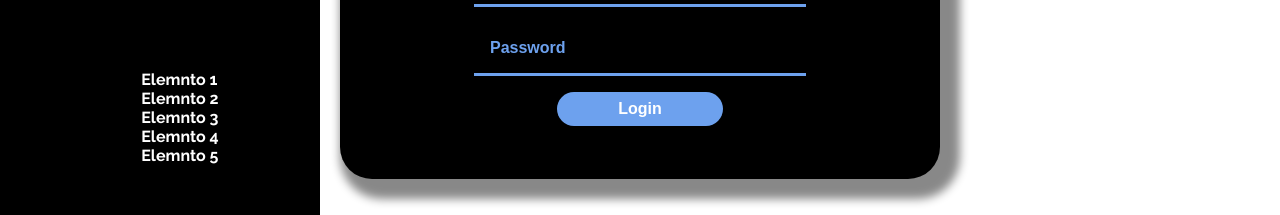
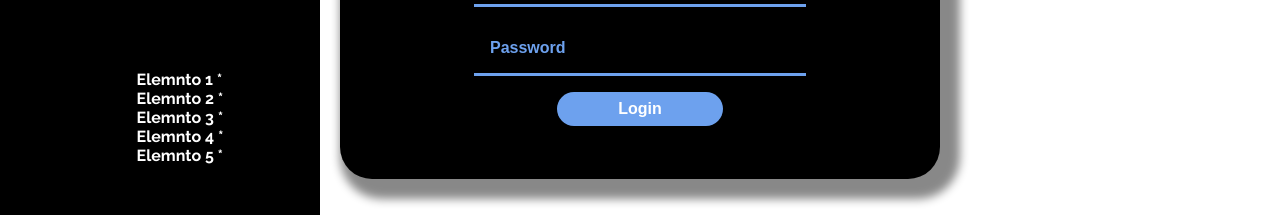
Before and after one commit to lexysalonso/tienda, a React (Create React App) app: page /login in a window 1280 px wide. Both pictures are taken after a click on the icon 156 px from the left and 30 px from the top of the page. Shown: the part 283-498 px from the top of the page. Built offline with nearby package versions, Linux system fonts and the light colour scheme; no server answers.

Commit message:
Actulizando **

```diff
--- a/src/components/Filter/Filter.jsx
+++ b/src/components/Filter/Filter.jsx
@@ -14,11 +14,11 @@ const Filter = ({ close, SetCloseMenuFilter }) => {
           </button>
 
           <ul className={style.navbar__menurightul}>
-            <li>Elemnto 1 </li>
-            <li>Elemnto 2 </li>
-            <li>Elemnto 3 </li>
-            <li>Elemnto 4 </li>
-            <li>Elemnto 5 </li>
+            <li>Elemnto 1  * </li>
+            <li>Elemnto 2  * </li>
+            <li>Elemnto 3  *</li>
+            <li>Elemnto 4  *</li>
+            <li>Elemnto 5  *</li>
           </ul>
         </div>
       </article>
```
